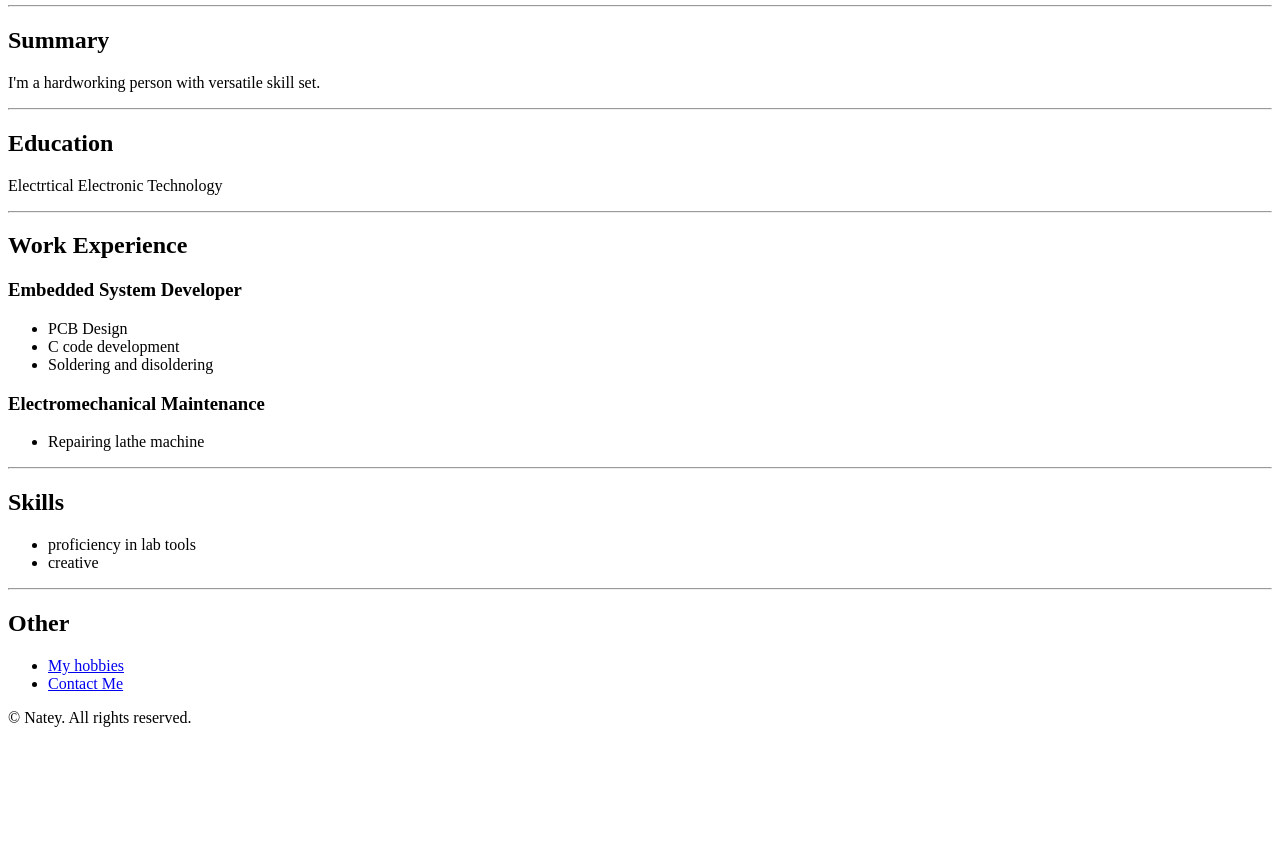
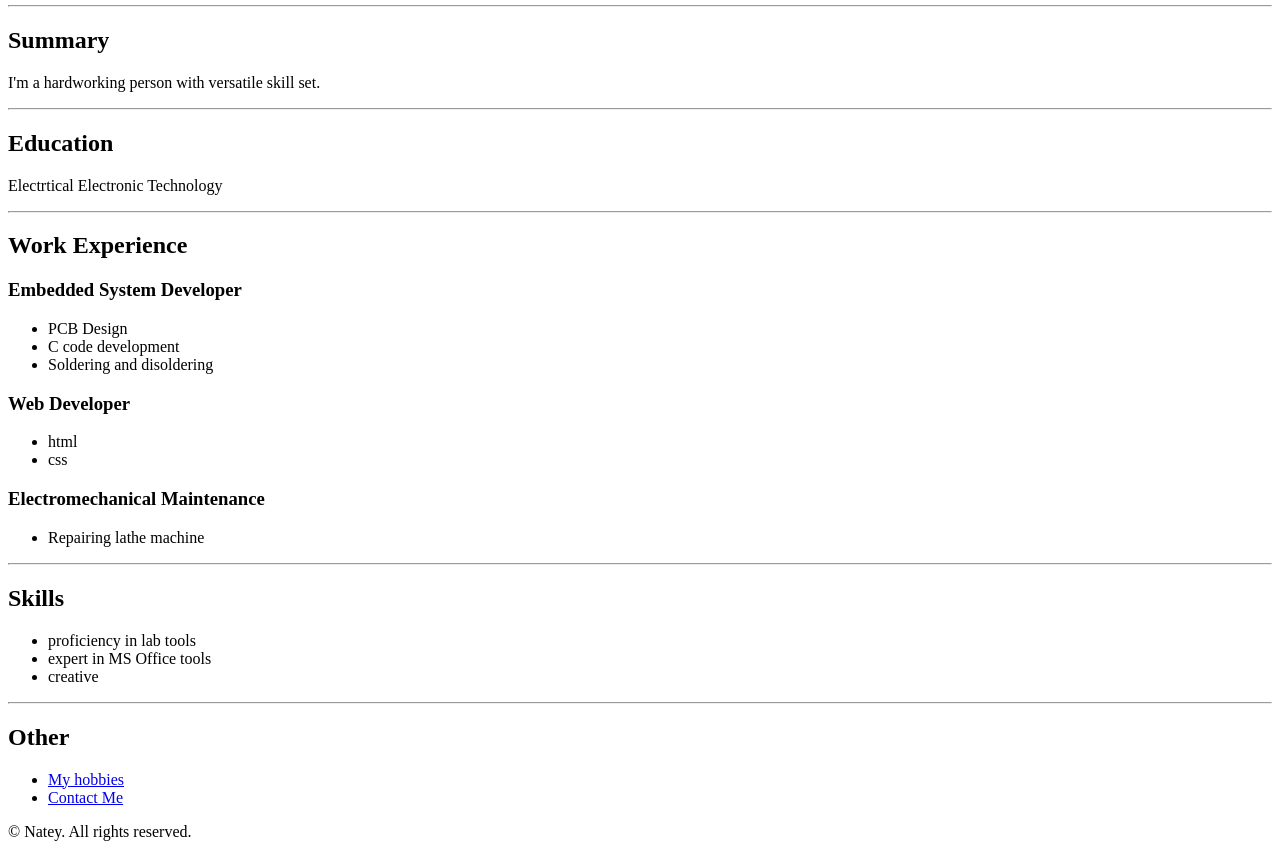
Before and after one commit to Zayadai/html-resume, a plain HTML site: page index.html in a window 1280 px wide. Shown: the part 101-950 px from the top of the page. Before the commit the page ends 836 px from the top, so only its background shows below. Drawn offline with Linux system fonts and the light colour scheme.

Commit message:
Add Web Dev work experience

```diff
--- a/index.html
+++ b/index.html
@@ -24,6 +24,11 @@
         <li>C code development</li>
         <li>Soldering and disoldering</li>
       </ul>
+    <h3>Web Developer</h3>
+      <ul>
+        <li>html</li>
+        <li>css</li>
+      </ul>
     <h3>Electromechanical Maintenance</h3>
       <ul>
         <li>Repairing lathe machine</li>
@@ -32,12 +37,13 @@
   <h2>Skills</h2>
     <ul>
       <li>proficiency in lab tools</li>
+      <li>expert in MS Office tools</li>
       <li>creative</li>
     </ul>
   <hr />
   <h2>Other</h2>
   <ul>
-    <li> <a href="./hobbies.html">My hobbies</a></li>
+    <li><a href="./hobbies.html">My hobbies</a></li>
     <li><a href="./contact.html">Contact Me</a></li>
   </ul>
   <footer>
```
